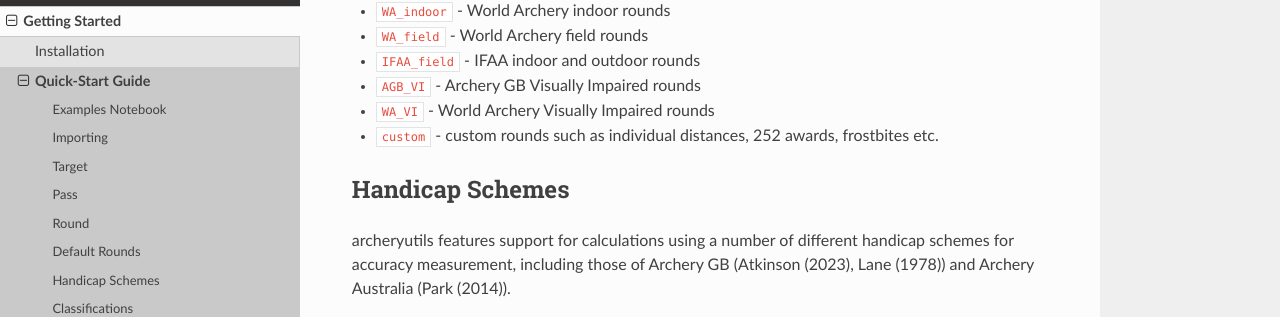
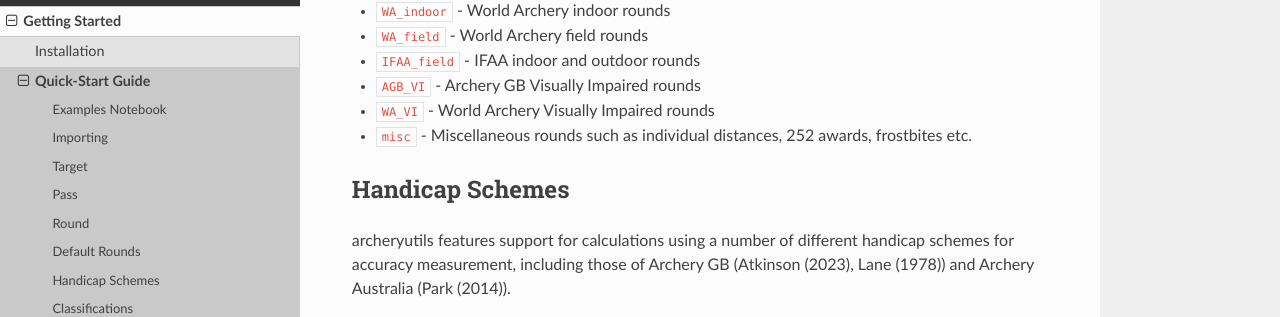
Before and after one commit to jatkinson1000/archeryutils, a Sphinx documentation site: the page built from docs/getting-started/quickstart.rst, in a window 1280 px wide and 900 px high, scrolled down 2726 px. Shown: the part 132-449 px from the top of the window. Built offline with Sphinx 7.4.7 and the Read the Docs theme 2.0.0, drawn with Linux system fonts in a browser that asks for light colours.

Commit message:
Rename load_rounds.custom to load_rounds.misc to avoid confusion with custom scoring targets

```diff
--- a/docs/api/archeryutils.preloaded_rounds.rst
+++ b/docs/api/archeryutils.preloaded_rounds.rst
@@ -120,11 +120,11 @@ AGB VI
 
     au.load_rounds.AGB_VI
 
-Custom Rounds
+Miscellaneous
 -------------
 
 .. ipython:: python
 
     import archeryutils as au
 
-    au.load_rounds.custom
+    au.load_rounds.misc
--- a/docs/getting-started/quickstart.rst
+++ b/docs/getting-started/quickstart.rst
@@ -142,7 +142,7 @@ Possible options for round collections are:
 * ``IFAA_field`` - IFAA indoor and outdoor rounds
 * ``AGB_VI`` - Archery GB Visually Impaired rounds
 * ``WA_VI`` - World Archery Visually Impaired rounds
-* ``custom`` - custom rounds such as individual distances, 252 awards, frostbites etc.
+* ``misc`` - Miscellaneous rounds such as individual distances, 252 awards, frostbites etc.
 
 Handicap Schemes
 ----------------
```
Also changed, not shown: 3 other files.
